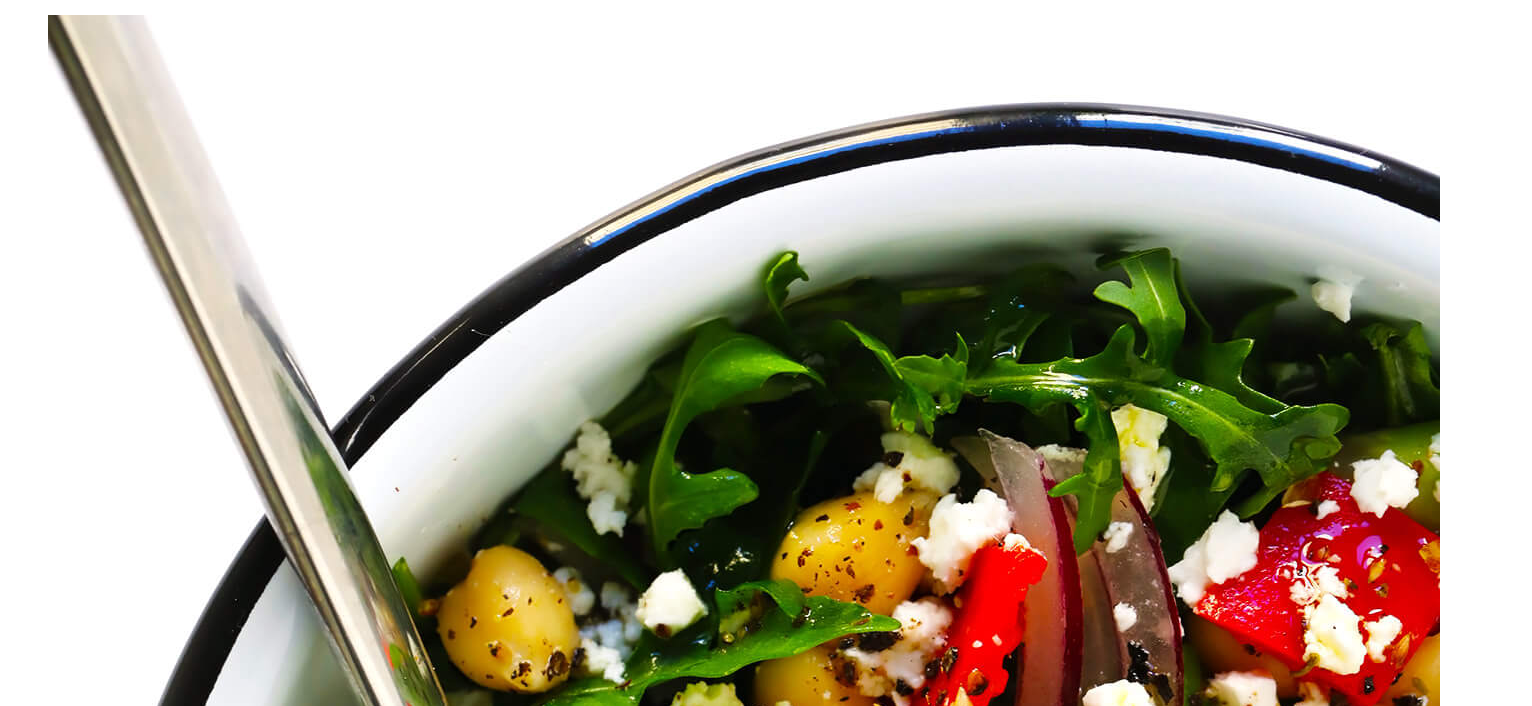
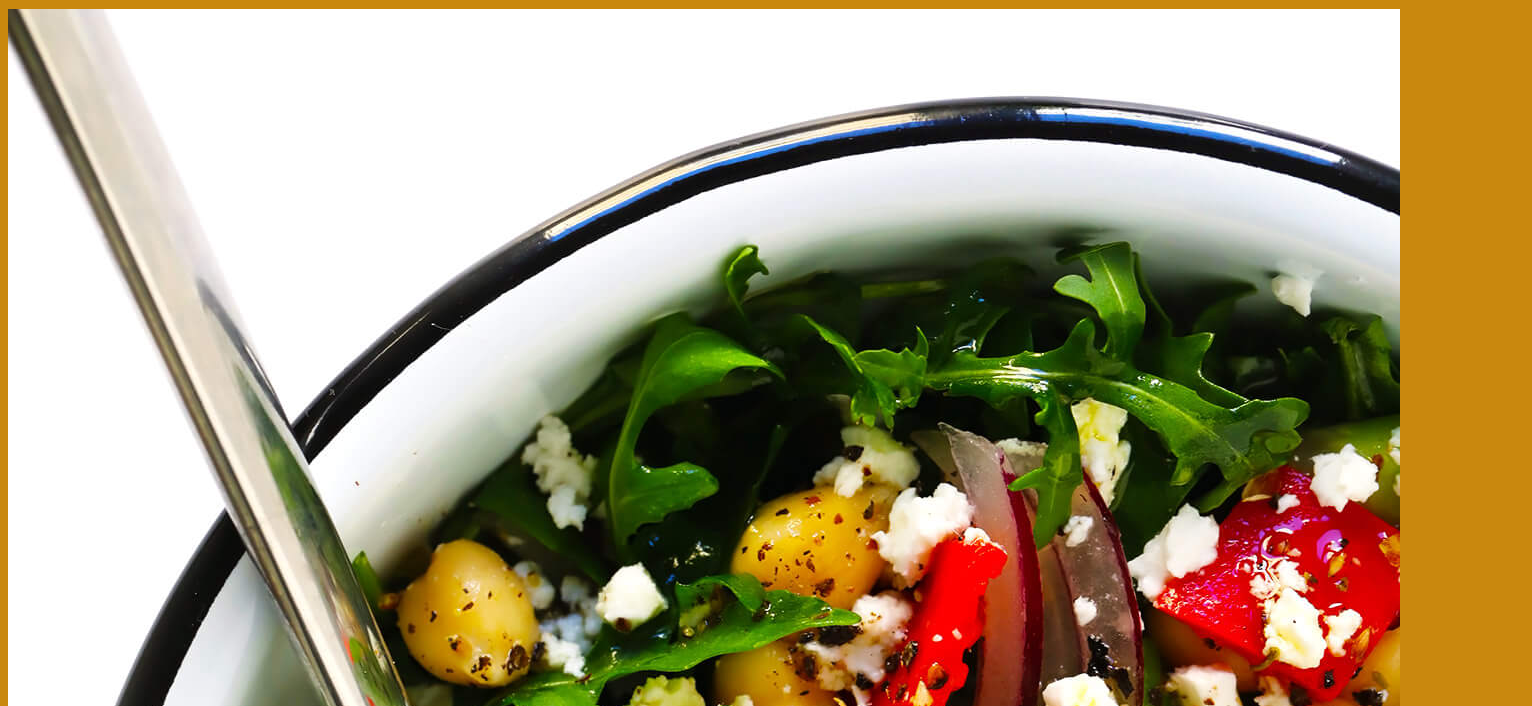
Before and after one commit to rzurkuhlen/The-Slice, a plain HTML site: page the-slice/menu.html in a window 1280 px wide. Shown: the part 225-931 px from the top of the page, 1532 px wide, since content can reach past the window. Drawn offline with Linux system fonts and the light colour scheme.

Commit message:
linked stylesheets

```diff
--- a/the-slice/menu.html
+++ b/the-slice/menu.html
@@ -2,6 +2,8 @@
 <html>
 <head>
     <title>The Slice Menu</title>
+
+    <link rel="stylesheet" href="css/main.css">
 </head>
 <body>
         <!--start of header -->
```
Also changed, not shown: the-slice/contact.html (+3 -1 lines), the-slice/index.html (+0 -1 lines).
